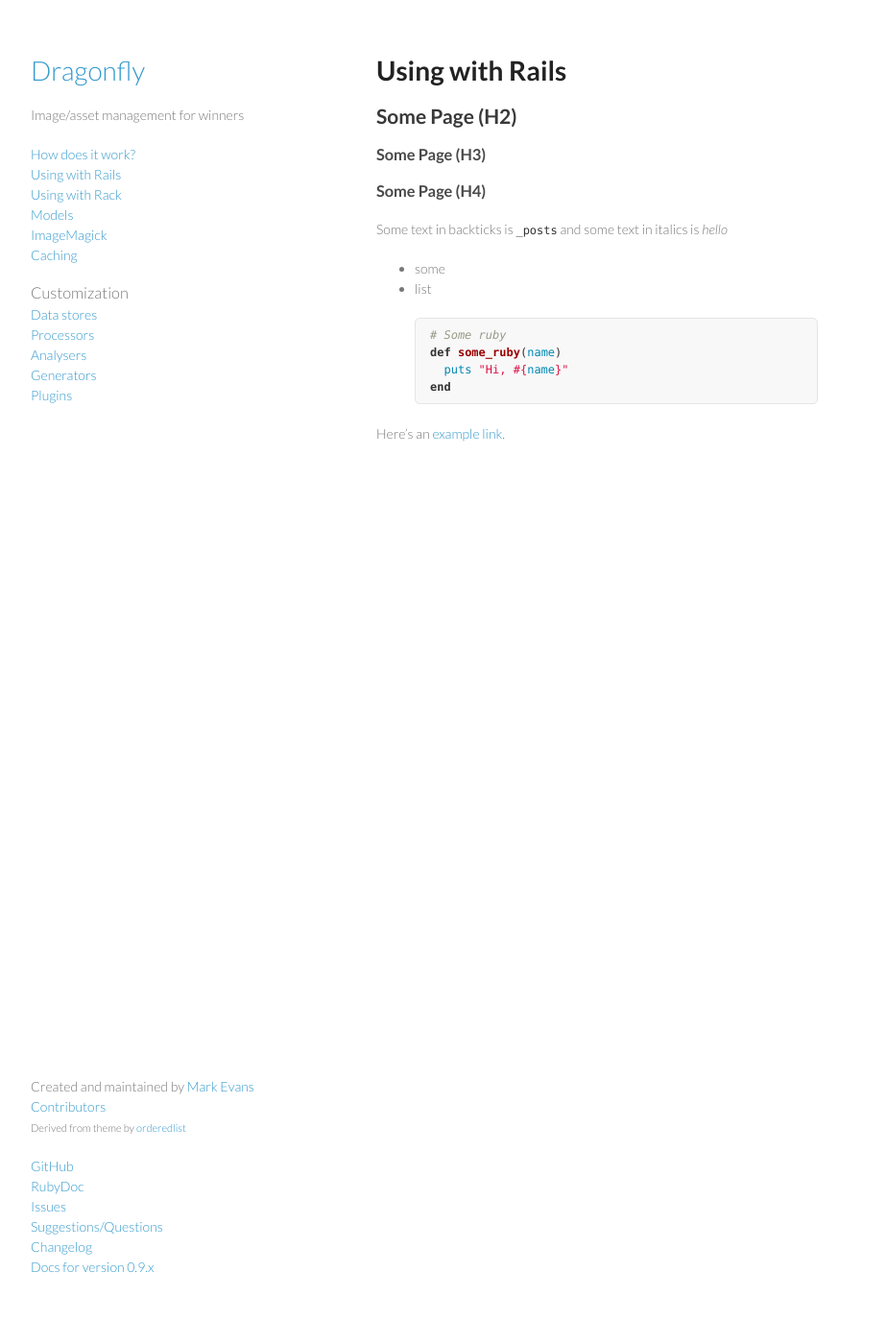
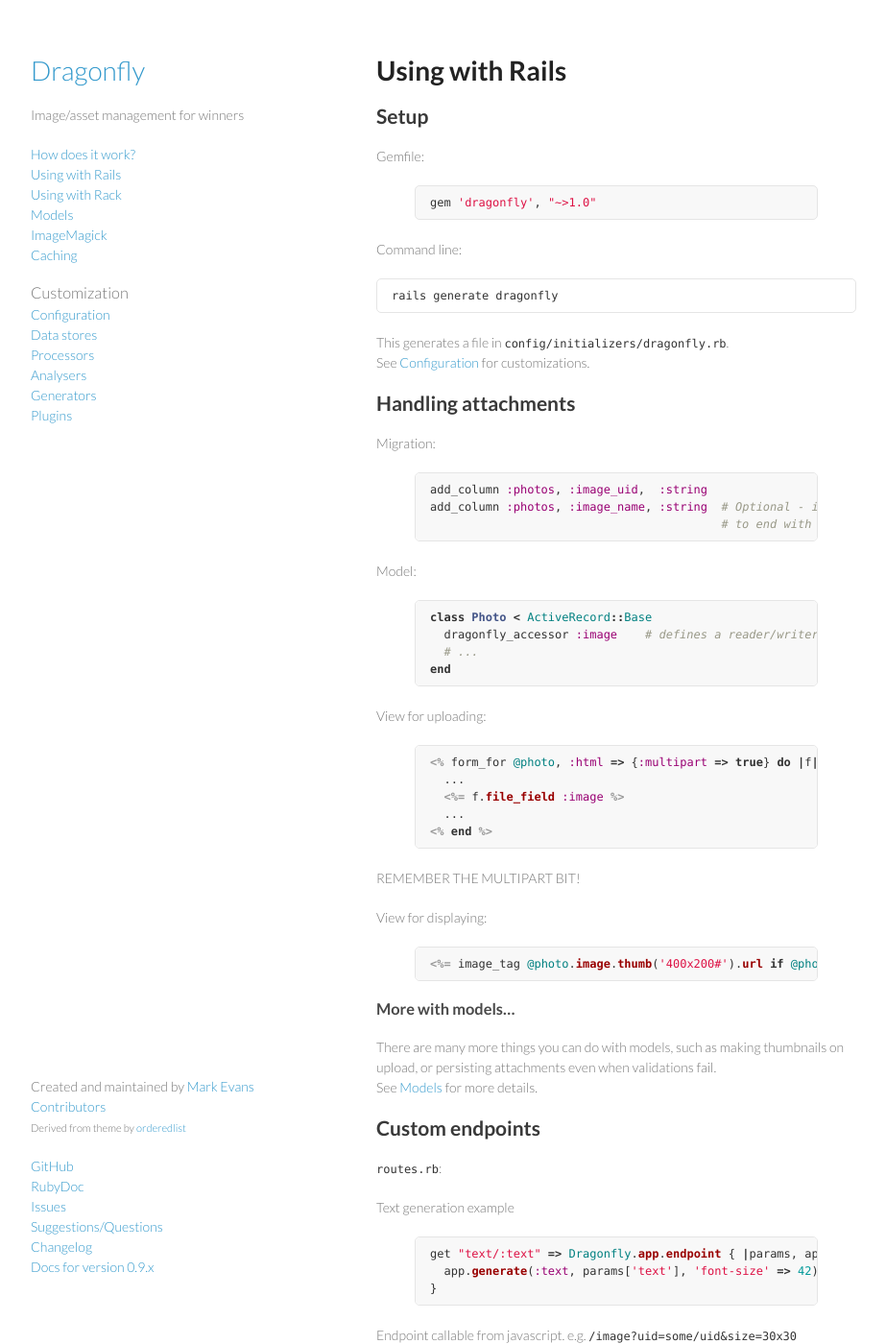
Before and after one commit to brendon/dragonfly-docs, a Jekyll site: the page built from _posts/0000-01-02-rails.md, in a window 1280 px wide and 1400 px high. Shown: the whole window at 96% size, without its empty margins (178-1101 px from the left). Built offline with Jekyll 4.4.1, drawn with Linux system fonts in a browser that asks for light colours; Markdown is read by kramdown in place of the engine named in the settings; some of the changed text lies outside the part shown.

Commit message:
moved a load of files around and did rails page

````diff
--- a/_posts/0000-01-02-rails.md
+++ b/_posts/0000-01-02-rails.md
@@ -5,22 +5,73 @@ tag: main
 ---
 
 # Using with Rails
-## Some Page (H2)
-### Some Page (H3)
-### Some Page (H4)
+## Setup
+Gemfile:
+{% highlight ruby %}
+gem 'dragonfly', "~>1.0"
+{% endhighlight %}
 
-Some text in backticks is `_posts` and some text in italics is _hello_
+Command line:
 
-- some
-- list
+```
+rails generate dragonfly
+```
+This generates a file in `config/initializers/dragonfly.rb`. <br />
+See [Configuration]({% post_url 0000-02-01-configuration %}) for customizations.
+
+## Handling attachments
+Migration:
 
 {% highlight ruby %}
-# Some ruby
-def some_ruby(name)
-  puts "Hi, #{name}"
+add_column :photos, :image_uid,  :string
+add_column :photos, :image_name, :string  # Optional - if you want urls
+                                          # to end with the original filename
+{% endhighlight %}
+
+Model:
+
+{% highlight ruby %}
+class Photo < ActiveRecord::Base
+  dragonfly_accessor :image    # defines a reader/writer for image
+  # ...
 end
 {% endhighlight %}
 
-Here's an [example link][link].
+View for uploading:
 
-[link]:    http://example.com
+{% highlight erb %}
+<% form_for @photo, :html => {:multipart => true} do |f| %>
+  ...
+  <%= f.file_field :image %>
+  ...
+<% end %>
+{% endhighlight %}
+
+REMEMBER THE MULTIPART BIT!
+
+View for displaying:
+
+{% highlight erb %}
+<%= image_tag @photo.image.thumb('400x200#').url if @photo.image_stored? %>
+{% endhighlight %}
+
+### More with models...
+There are many more things you can do with models, such as making thumbnails on upload, or persisting attachments even when validations fail.<br />
+See [Models]({% post_url 0000-01-04-models %}) for more details.
+
+## Custom endpoints
+`routes.rb`:
+
+Text generation example
+{% highlight ruby %}
+get "text/:text" => Dragonfly.app.endpoint { |params, app|
+  app.generate(:text, params['text'], 'font-size' => 42)
+}
+{% endhighlight%}
+
+Endpoint callable from javascript. e.g. `/image?uid=some/uid&size=30x30`
+{% highlight ruby %}
+get "image" => Dragonfly.app.endpoint { |params, app|
+  app.fetch(params['uid']).thumb(params['size'])
+}
+{% endhighlight%}
````
Also changed, not shown: _posts/0000-02-01-configuration.md (added, +26 -0 lines), _posts/0000-02-02-data-stores.md (renamed from _posts/0000-01-07-data-stores.md), _posts/0000-02-03-processors.md (renamed from _posts/0000-01-08-processors.md), _posts/0000-02-04-analysers.md (renamed from _posts/0000-01-09-analysers.md), _posts/0000-02-05-generators.md (renamed from _posts/0000-01-09-generators.md), _posts/0000-02-06-plugins.md (renamed from _posts/0000-01-10-plugins.md), _posts/0000-03-01-changelog.md (renamed from _posts/0001-01-01-changelog.md).
